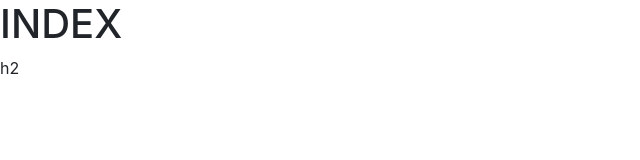
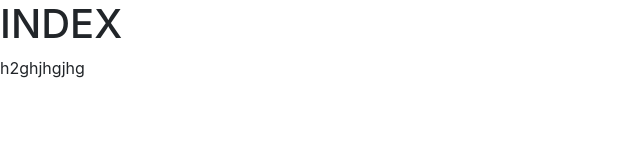
Before and after one commit to Sevuz-Bek/fmer_gulp, a website: page src/index.html in a window 1280 px wide. Shown: the full height of the page, 0-640 px from the left. Drawn offline with nearby package versions, Linux system fonts and the light colour scheme; files that its build step writes are made by us from their sources.

```diff
--- a/src/index.html
+++ b/src/index.html
@@ -16,7 +16,7 @@
     <h1>INDEX</h1>
 
     <div class="red">
-        h2
+        h2ghjhgjhg
     </div>
     <script src="js/scripts.min.js"></script>
 </body>
```
